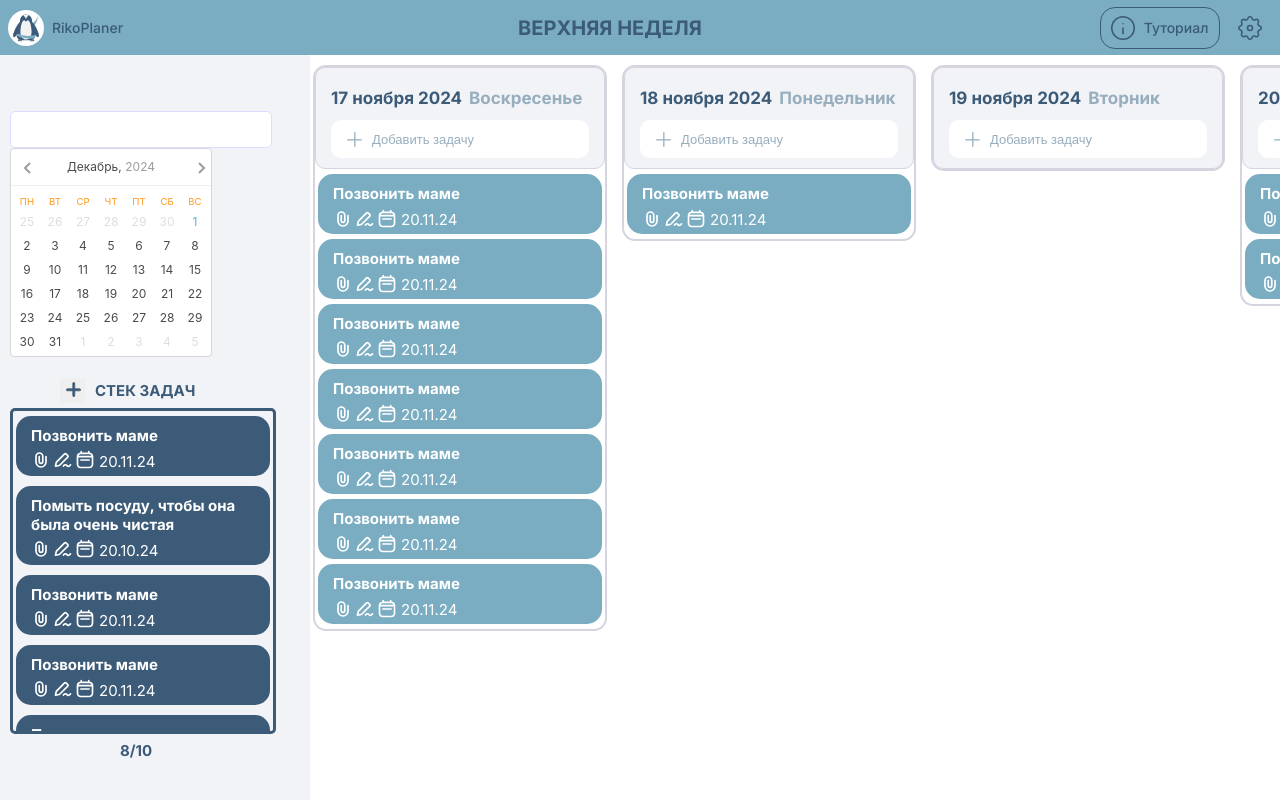
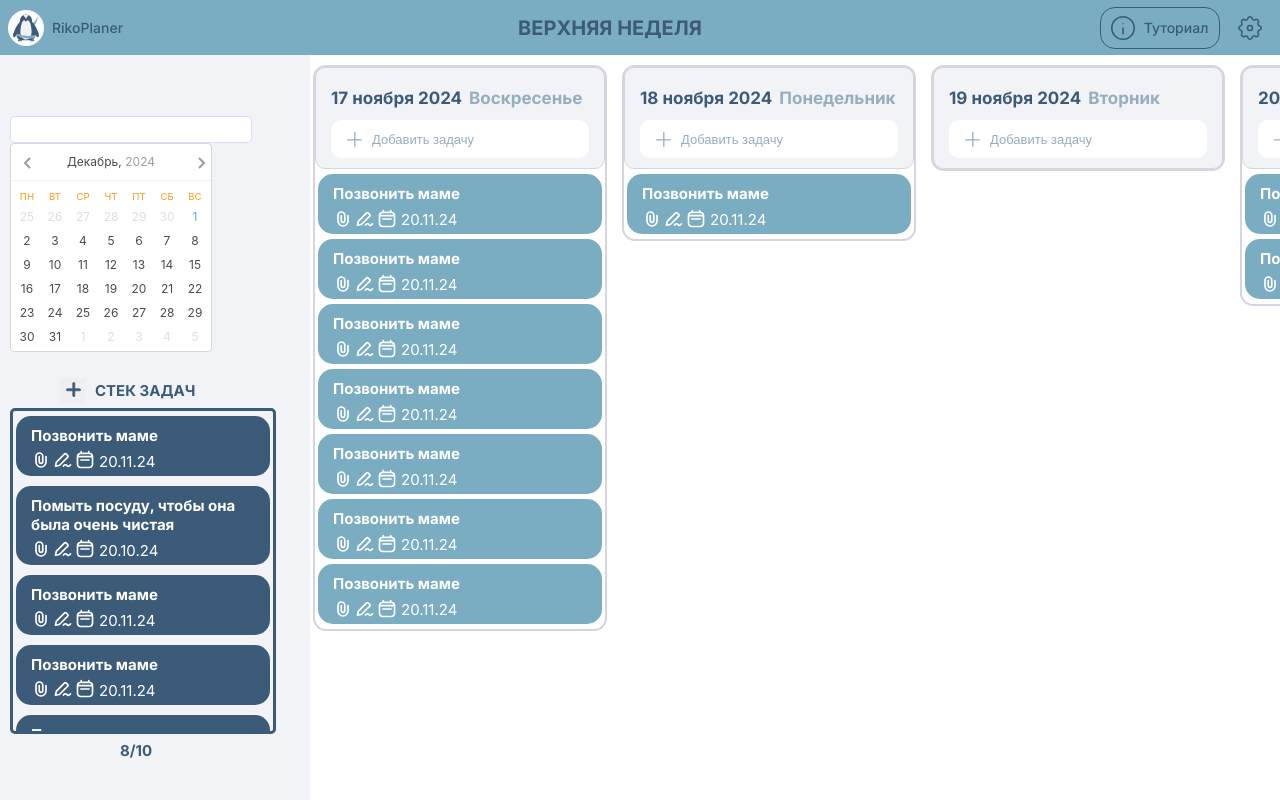
Before and after one commit to varyaqt/rikoplaner, a plain HTML site: page main-page.html in a window 1280 px wide. Shown: the top 800 px of the page. Drawn offline with Linux system fonts and the light colour scheme.

Commit message:
изменяю размеры календаря

```diff
--- a/styles/side-bar.css
+++ b/styles/side-bar.css
@@ -38,8 +38,8 @@
 }
 
 .calendar {
-  width: 240px;
-  padding: 10px 10px;
+  width: 220px;
+  padding: 5px 10px;
   height: 15px;
   border: 1px solid #dcdcff;
   border-radius: 5px;
```
